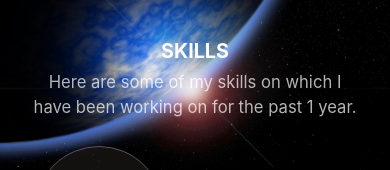
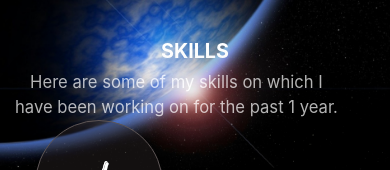
Before and after one commit to Youngswadhin/My-Portfolio, a React (Create React App) app: page / in a window 390 px wide. Shown: the part 889-1059 px from the top of the page. Built offline with nearby package versions, Linux system fonts and the light colour scheme.

Commit message:
update build

```diff
--- a/src/StyleSheet/Skill.css
+++ b/src/StyleSheet/Skill.css
@@ -133,4 +133,7 @@
           margin-left: 5rem;
         }
       }
-  }}
+  }
+.headingDecs{
+  margin: 0;
+}}
```
